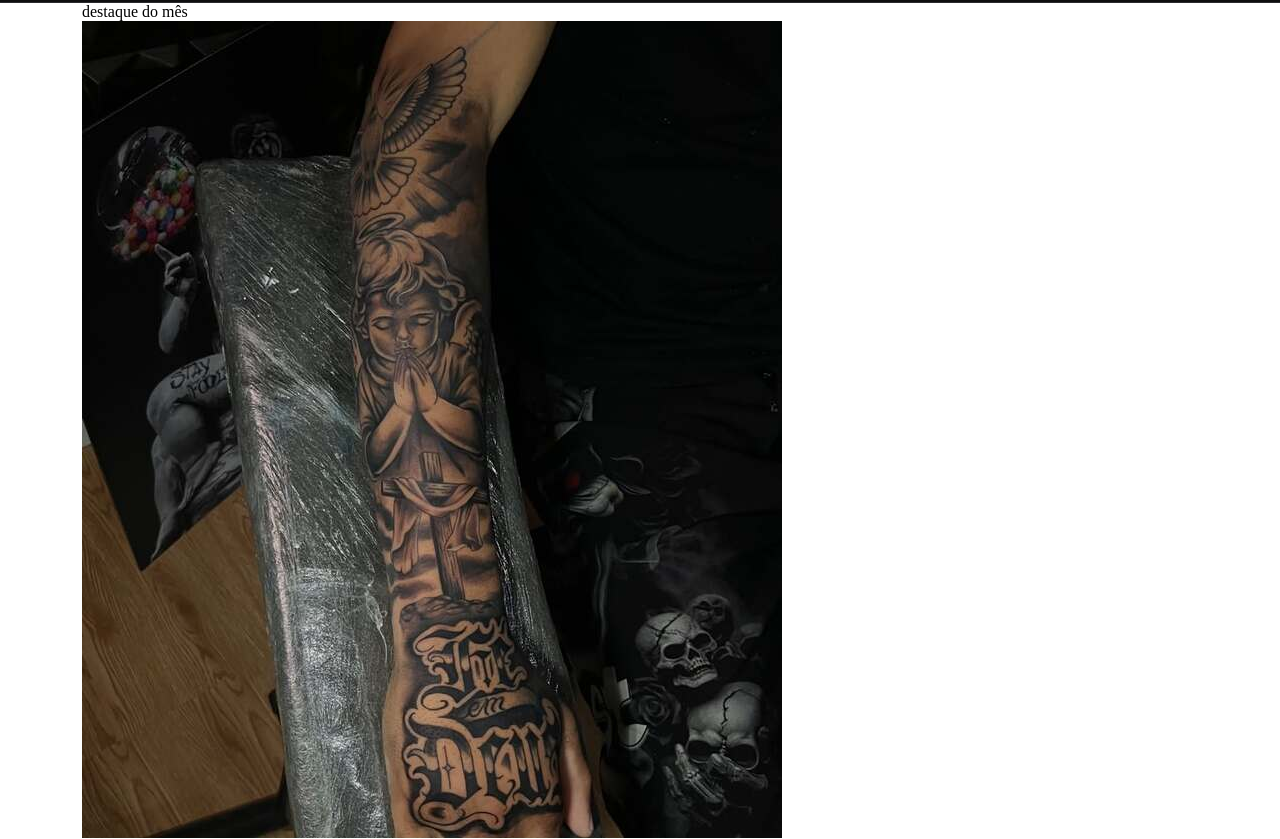
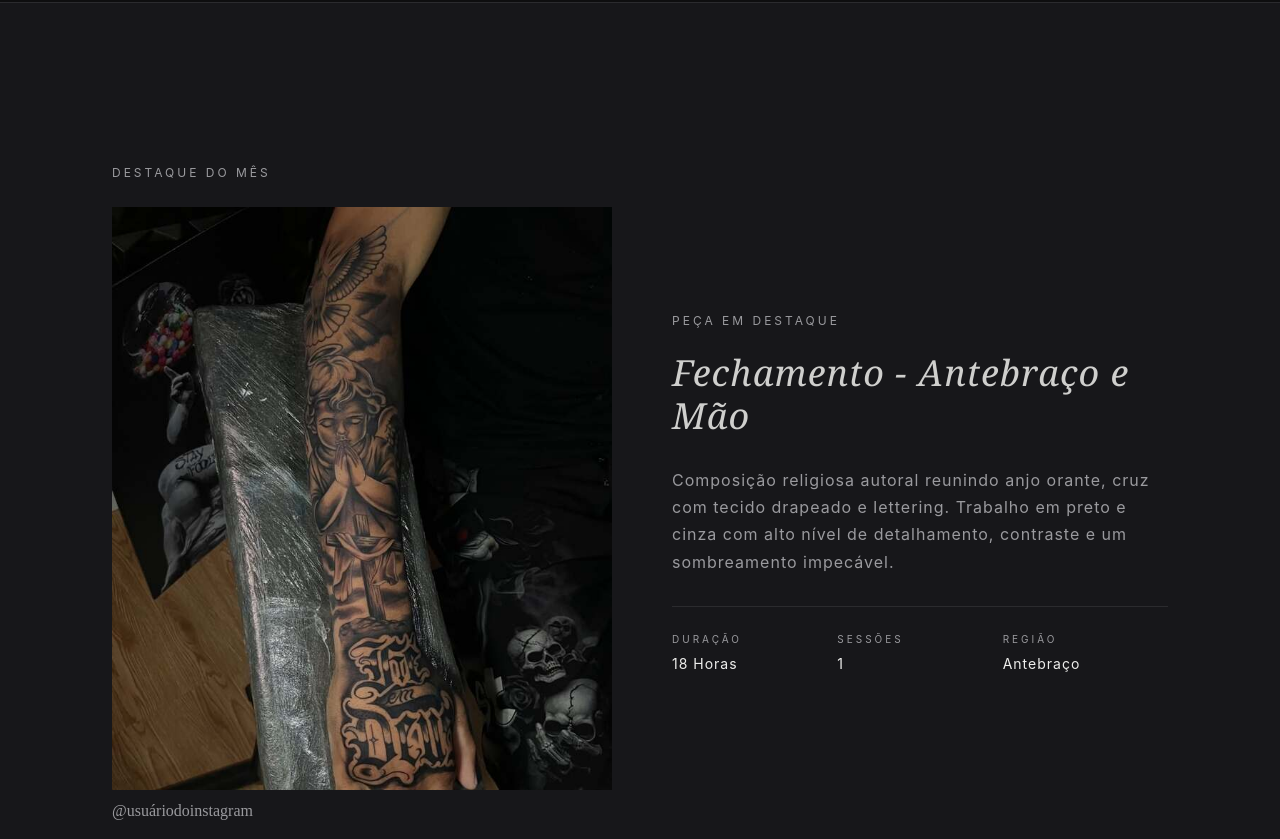
Before and after one commit to felipesantossdev/SamuelSanguinete, a plain HTML site: page index.html in a window 1280 px wide. Shown: the part 1476-2315 px from the top of the page. Drawn offline with Linux system fonts and the light colour scheme.

Commit message:
Estilizei seção DESTAQUE

```diff
--- a/style.css
+++ b/style.css
@@ -11,7 +11,7 @@
   /* ─── CORES ─── */
   --preto:         #0b0b0c;  /* fundo principal do body, hero, header */
   --cinza-escuro:  #0e0e0f;  /* fundo de seções alternadas (destaque, contato) */
-  --cinza-medio:   #1f1f22;  /* variação de fundo, disponível pra uso futuro */
+  --cinza-medio:   #17171a;  /* variação de fundo, disponível pra uso futuro */
   --cinza-linha:   #2b2b2e;  /* bordas finas, divisórias entre seções e cards */
   --cinza-claro:   #9a9a9e;  /* texto secundário, emphasis em itálico (hero, logo) */
   --cinza-claro-2: #6e6e72;  /* texto mais discreto: eyebrows, legendas, labels */
@@ -123,7 +123,7 @@ header {
 
 /* ─── SEÇÃO HERO ─── */
 
-#hero-section {
+.hero-section {
   background-color: var(--preto);
   background-image: linear-gradient(rgba(0, 0, 0, 0.7), rgba(0, 0, 0, 0.7)), url(imagens/img-hero.png);
   background-repeat: no-repeat;
@@ -230,6 +230,124 @@ header {
   margin-bottom: 22px;
 }
 
+/*SEÇÃO DESTAQUE*/
+
+.destaque-section {
+  min-height: 100vh;
+  height: 100%;
+  background-color: var(--cinza-medio);
+  padding: 80px;
+}
+
+.destaque-esquerdo {
+   margin: 80px 0px;
+}
+
+.destaque-grid {
+  display: grid;
+  grid-template-columns: 1fr 1fr;
+  gap: 60px;
+}
+
+.destaque-esquerdo span {
+  font-family: var(--sans);
+  text-transform: uppercase;
+  letter-spacing: 3px;
+  font-size: 12px;
+  color: var(--cinza-claro);
+}
+
+.img-destaque {
+  margin-top: 26px;
+  width: 500px;
+  transition: 1.1s cubic-bezier(0.20, 1, 0.3, 1);
+}
+
+.img-destaque:hover {
+  transform: scale(1.02);
+  cursor: crosshair;
+  box-shadow: -8px 9px 6px -1px #0e0e0f54;
+}
+
+.legenda-img {
+  margin-top: 8px;
+  color: var(--cinza-claro)
+}
+
+.legenda-img a {
+  color: var(--cinza-claro);
+  text-decoration: none;
+}
+
+.legenda-img a:hover {
+  color: var(--branco-fraco);
+}
+
+.destaque-direito {
+  margin: auto 0;
+}
+
+.tag-destaque {
+  font-family: var(--sans);
+  text-transform: uppercase;
+  letter-spacing: 3px;
+  font-size: 12px;
+  color: var(--cinza-claro);
+}
+
+.titulo-destaque {
+  margin-top: 22px;
+  font-family: var(--serif);
+  font-style: italic;
+  font-weight: 500;
+  font-size: 36px;
+  letter-spacing: 1px;
+  line-height: 1.2;
+  color: var(--branco-fraco);
+  margin-bottom: 30px;
+}
+
+.texto-destaque {
+  font-family: var(--sans);
+  letter-spacing: 1px;
+  color: var(--cinza-claro);
+  line-height: 1.7;
+  margin-bottom: 26px;
+  padding-bottom: 30px;
+  border-bottom: 1px solid var(--cinza-linha);
+}
+
+.info-destaque {
+  display: grid;
+  grid-template-columns: repeat(3, 1fr);
+}
+
+.info-item {
+  display: flex;
+  flex-direction: column;
+}
+
+.info-label {
+  font-family: var(--sans);
+  text-transform: uppercase;
+  letter-spacing: 3px;
+  font-size: 10px;
+  color: var(--cinza-claro);
+  margin-bottom: 10px;
+}
+
+.info-valor {
+  font-family: var(--sans);
+  color: var(--branco);
+  letter-spacing: 1px;
+  font-size: 14px;
+  text-transform: capitalize;
+}
+
+
+
+
+
 @media (max-width: 768px) {
 
   /*CABEÇALHO MOBILE*/
```
